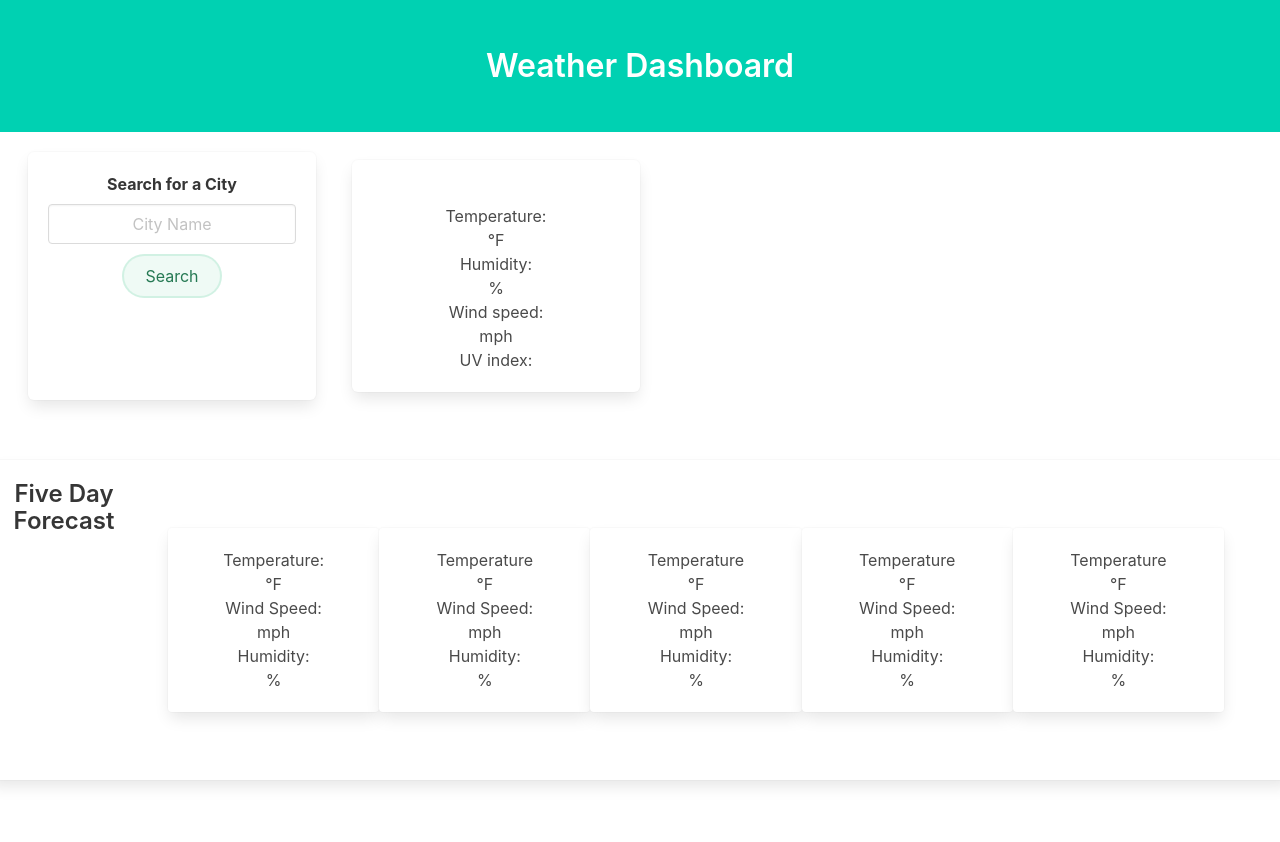
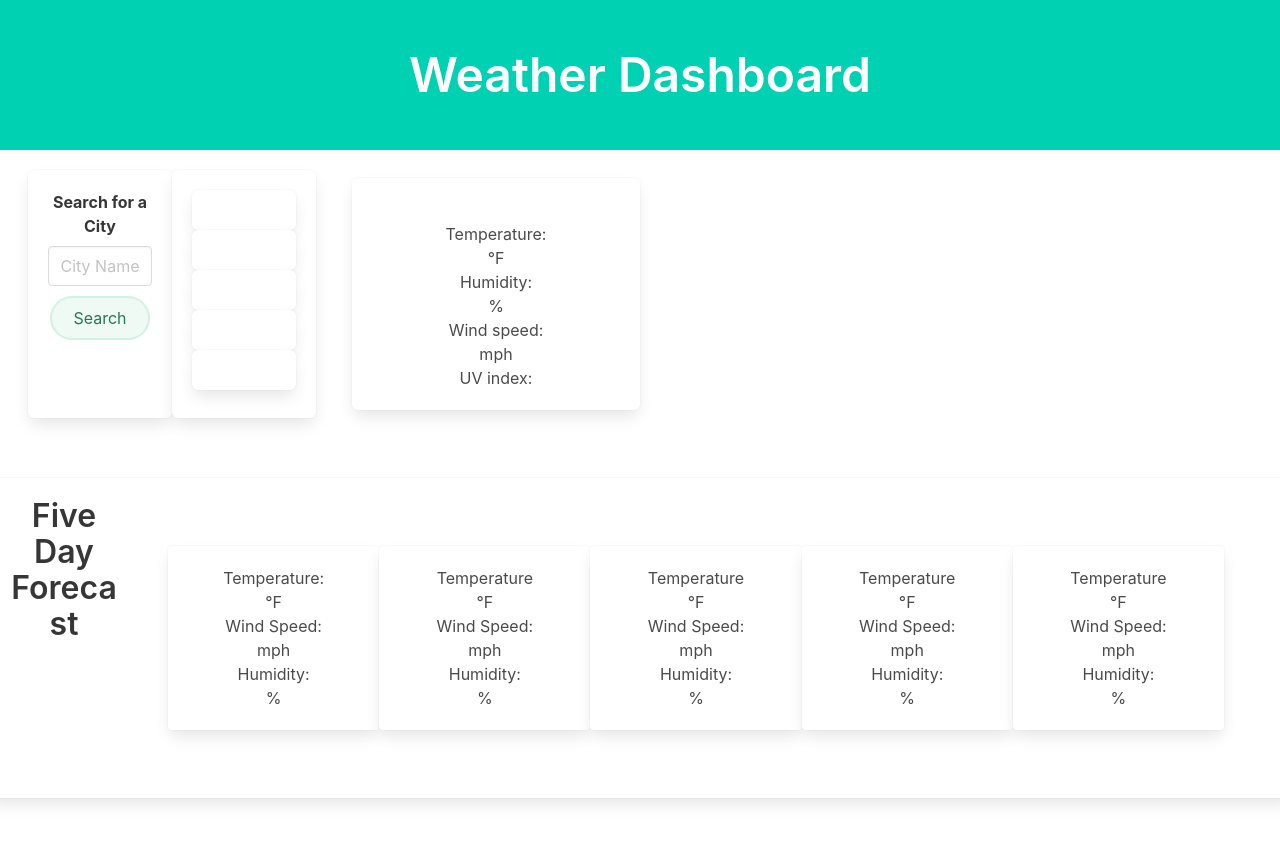
Before and after one commit to cheryljcruz/challenge6-weatherdashboard, a plain HTML site: page index.html in a window 1280 px wide. Drawn offline with nearby package versions, Linux system fonts and the light colour scheme.

Commit message:
set containers for search history

```diff
--- a/assets/js/script.js
+++ b/assets/js/script.js
@@ -153,5 +153,8 @@ var fiveDayForecast = function (data) {
 
 
 
+
+
+
 // add event listeners to form and button container
 cityForm.addEventListener("submit", formSubmitHandler);
--- a/index.html
+++ b/index.html
@@ -13,7 +13,7 @@
 <body>
     <header class="hero is-med is-primary">
         <div class="hero-body">
-            <h1 class="title is-3 has-text-centered">
+            <h1 class="title is-1 has-text-centered">
                 Weather Dashboard
             </h1>
         </div>
@@ -31,13 +31,13 @@
                 </form>
             </article>
             <!--search history populates-->
-            <form id="history">
-                <div class="container search-history-one"></div>
-                <div class="container search-history-two"></div>
-                <div class="container search-history-three"></div>
-                <div class="container search-history-four"></div>
-                <div class="container search-history-five"></div>
-            </form>
+            <div class=" tile is-child box history">
+                <div class="container"><p id="search-history-0" class="box"></p></div>
+                <div class="container"><p id="search-history-1" class="box"></p></div>
+                <div class="container"><p id=" search-history-three" class="box"></p></div>
+                <div class="container"><p id=" search-history-four" class="box"></p></div>
+                <div class="container"><p id=" search-history-five" class="box"></p></div>
+            </div>
         </div>
         <!--Current city conditions-->
         <div class="tile is-parent container current-weather is-3 is-vertical mx-3 my-2">
@@ -66,7 +66,7 @@
     </section>
     <!-- Five Day Forecast -->
     <section class="tile is-ancestor box my-6">
-        <h1 class="title is-large is-4 has-text-centered">Five Day Forecast</h1>
+        <h1 class="title is-large is-3 has-text-centered">Five Day Forecast</h1>
         <div class="tile is-parent is-12 container px-6 py-6">
 
 
```
